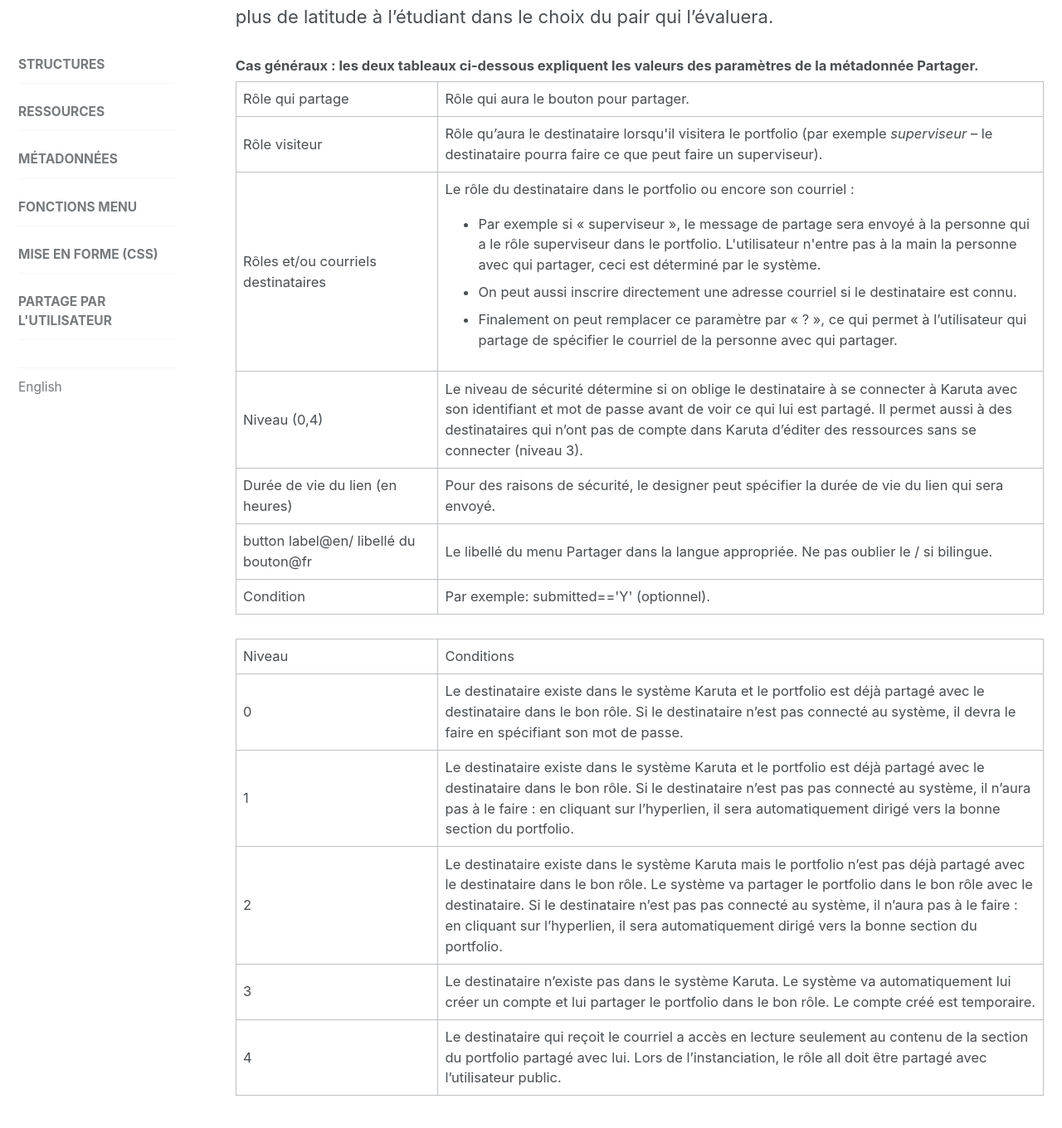
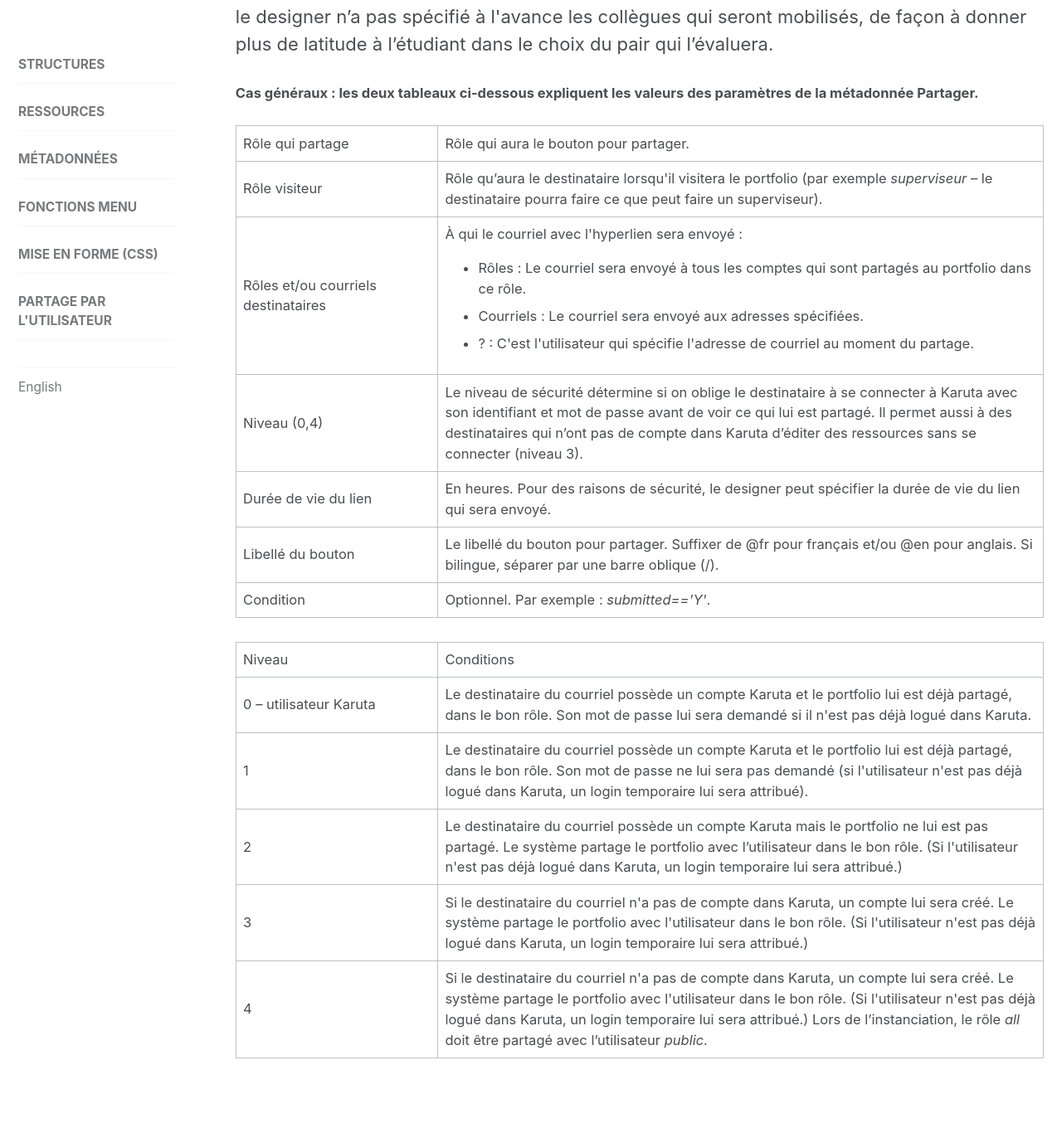
Before and after one commit to karutaproject/karuta-frontend-documentation, a Jekyll site: the page built from _pages/sharing_fr.html, in a window 1280 px wide and 1400 px high, scrolled down 3395 px. Shown: the top 1360 px of the window at 83% size. Built offline with Jekyll 4.4.1, drawn with Linux system fonts in a browser that asks for light colours; some of the changed text lies outside the part shown.

Commit message:
corrections

```diff
--- a/_pages/metadata_fr.html
+++ b/_pages/metadata_fr.html
@@ -548,6 +548,7 @@ sidebar:
 		Niveau 4 - lien public<br>
 		Si l'utilisateur n'est pas logué dans Karuta, un login temporaire lui sera attribué. Il a
 		automatiquement (logué ou non) le rôle <i>all</i> (donc il peut voir mais ne peut rien modifier).
+		Lors de l’instanciation, le rôle <i>all</i> doit être partagé avec l’utilisateur <i>public</i>.
 	</p>
 	<p>
 		Voir section <a href='../sharing_fr/'>PARTAGE PAR L'UTILISATEUR</a> pour une documentation complète
--- a/_pages/sharing_fr.html
+++ b/_pages/sharing_fr.html
@@ -52,8 +52,6 @@ sidebar:
 	d’utilisation usuels&nbsp;:
 </p>
 
-<!-- =================================== -->
-
 <h4>
 	Cas 1&nbsp;– L’étudiant peut montrer son portfolio à n’importe qui (utilisateur Karuta ou non) en mode
 	lecture seulement (aucun droit d’édition).
@@ -68,8 +66,6 @@ sidebar:
 	NOTE 2&nbsp;: Lors de l’instanciation du portfolio, le rôle <i>all</i> doit être partagé avec
 	l’utilisateur <i>public</i>.
 </p>
-
-<!-- =================================== -->
 
 <h4>
 	Cas 2&nbsp;– L’étudiant peut montrer son portfolio à n’importe qui (utilisateur Karuta ou non) en mode
@@ -86,16 +82,15 @@ sidebar:
 	l’utilisateur <i>public</i>.
 </p>
 
-<!-- =================================== -->
-
 <h4>
 	Cas 3&nbsp;– L’étudiant demande à son professeur de procéder à son évaluation&nbsp;; le professeur
 	possède un compte Karuta et le portfolio lui est partagé dans le rôle <i>professeur</i>.
 </h4>
 <p class='champ'>etudiant,professeur,professeur,1,12,Demander une évaluation@fr</p>
-<p>Le professeur reçoit un courriel et clique sur l’hyperlien pour procéder à l’évaluation.</p>
-
-<!-- =================================== -->
+<p>
+	Le professeur qui est partagé au portfolio reçoit un courriel et clique sur l’hyperlien pour procéder
+	à l’évaluation.
+</p>
 
 <h4>
 	Cas 4&nbsp;– L’étudiant demande à son responsable de stage de compléter son évaluation&nbsp;; le
@@ -106,8 +101,6 @@ sidebar:
 	Le responsable de stage reçoit un courriel et clique sur l’hyperlien pour procéder à l’évaluation.
 	Il n’a pas à s’identifier dans le système Karuta. L’hyperlien est valide pendant 12 heures.
 </p>
-
-<!-- =================================== -->
 
 <h4>
 	Cas&nbsp;5 – L’étudiant demande à un de ses collègues d’inscrire un commentaire dans son portfolio
@@ -127,7 +120,7 @@ sidebar:
 	Cas généraux&nbsp;: les deux tableaux ci-dessous expliquent les valeurs des paramètres de
 	la métadonnée Partager.
 </h4>
-
+<p></p>
 <table>
 	<tr>
 		<td width='25%'>Rôle qui partage</td>
@@ -143,17 +136,15 @@ sidebar:
 	<tr>
 		<td>Rôles et/ou courriels destinataires</td>
 		<td>
-			Le rôle du destinataire dans le portfolio ou encore son courriel :
+			À qui le courriel avec l'hyperlien sera envoyé&nbsp;:
 			<ul>
 				<li>
-					Par exemple si « superviseur », le message de partage sera envoyé à la personne qui a le rôle superviseur
-				 	dans le portfolio. L'utilisateur n'entre pas à la main la personne avec qui partager, ceci est déterminé par le
-				 	système.
+					Rôles&nbsp;: Le courriel sera envoyé à tous les comptes qui sont partagés au portfolio
+					dans ce rôle.
 				 </li>
-				<li>On peut aussi inscrire directement une adresse courriel si le destinataire est connu.</li>
+				<li>Courriels&nbsp;: Le courriel sera envoyé aux adresses spécifiées.</li>
 				<li>
-					Finalement on peut remplacer ce paramètre par « ? », ce qui permet à l’utilisateur qui partage de spécifier
-					le courriel de la personne avec qui partager.
+					?&nbsp;: C'est l'utilisateur qui spécifie l'adresse de courriel au moment du partage.
 				</li>
 			</ul>
 		</td>
@@ -161,22 +152,29 @@ sidebar:
 	<tr>
 		<td>Niveau (0,4)</td>
 		<td>
-			Le niveau de sécurité détermine si on oblige le destinataire à se connecter à Karuta avec son identifiant et mot
-		 	de passe avant de voir ce qui lui est partagé.  Il permet aussi à des destinataires qui n’ont pas de compte dans
-		 	Karuta d’éditer des ressources sans se connecter (niveau 3).
+			Le niveau de sécurité détermine si on oblige le destinataire à se connecter à Karuta avec son
+			identifiant et mot de passe avant de voir ce qui lui est partagé. Il permet aussi à des
+			destinataires qui n’ont pas de compte dans Karuta d’éditer des ressources sans se connecter
+			(niveau 3).
 		 </td>
 	</tr>
 	<tr>
-		<td>Durée de vie du lien (en heures)</td>
-		<td>Pour des raisons de sécurité, le designer peut spécifier la durée de vie du lien qui sera envoyé.</td>
+		<td>Durée de vie du lien</td>
+		<td>
+			En heures. Pour des raisons de sécurité, le designer peut spécifier la durée de vie du lien
+			qui sera envoyé.
+		</td>
 	</tr>
 	<tr>
-		<td>button label@en/ libellé du bouton@fr</td>
-		<td>Le libellé du menu Partager dans la langue appropriée.  Ne pas oublier le / si bilingue.</td>
+		<td>Libellé du bouton</td>
+		<td>
+			Le libellé du bouton pour partager. Suffixer de @fr pour français et/ou @en pour anglais.
+			Si bilingue, séparer par une barre oblique (/).
+		</td>
 	</tr>
 	<tr>
 		<td>Condition</td>
-		<td>Par exemple: submitted=='Y' (optionnel).</td>
+		<td>Optionnel. Par exemple&nbsp;: <i>submitted=='Y'</i>.</td>
 	</tr>
 </table>
 <p></p>
@@ -186,40 +184,42 @@ sidebar:
 		<td>Conditions</td>
 	</tr>
 	<tr>
-		<td>0</td>
+		<td>0&nbsp;– utilisateur Karuta</td>
 		<td>
-			Le destinataire existe dans le système Karuta et le portfolio est déjà partagé avec le destinataire dans le bon
-			rôle. Si le destinataire n’est pas connecté au système, il devra le faire en spécifiant son mot de passe.
+			Le destinataire du courriel possède un compte Karuta et le portfolio lui est déjà partagé,
+			dans le bon rôle. Son mot de passe lui sera demandé si il n'est pas déjà logué dans Karuta.
 		</td>
 	</tr>
 	<tr>
 		<td>1</td>
 		<td>
-			Le destinataire existe dans le système Karuta et le portfolio est déjà partagé avec le destinataire dans le bon rôle.
-			Si le destinataire n’est pas pas connecté au système, il n’aura pas à le faire : en cliquant sur l’hyperlien, il sera
-		 	automatiquement dirigé vers la bonne section du portfolio.
+			Le destinataire du courriel possède un compte Karuta et le portfolio lui est déjà partagé,
+			dans le bon rôle. Son mot de passe ne lui sera pas demandé (si l'utilisateur n'est pas déjà
+			logué dans Karuta, un login temporaire lui sera attribué).
 		</td>
 	</tr>
 	<tr>
 		<td>2</td>
 		<td>
-			Le destinataire existe dans le système Karuta mais le portfolio n’est pas déjà partagé avec le destinataire dans le
-			bon rôle. Le système va partager le portfolio dans le bon rôle avec le destinataire. Si le destinataire n’est pas pas
-			connecté au système, il n’aura pas à le faire : en cliquant sur l’hyperlien, il sera automatiquement dirigé vers la
-			bonne section du portfolio.
+			Le destinataire du courriel possède un compte Karuta mais le portfolio ne lui est pas partagé.
+			Le système partage le portfolio avec l’utilisateur dans le bon rôle. (Si l'utilisateur n'est
+			pas déjà logué dans Karuta, un login temporaire lui sera attribué.)
 		</td>
 	</tr>
 	<tr>
 		<td>3</td>
 		<td>
-		Le destinataire n’existe pas dans le système Karuta. Le système va automatiquement lui créer un compte et lui partager
-		le portfolio dans le bon rôle. Le compte créé est temporaire.</td>
-	</tr>
+			Si le destinataire du courriel n'a pas de compte dans Karuta, un compte lui sera créé. Le
+			système partage le portfolio avec l'utilisateur dans le bon rôle. (Si l'utilisateur n'est
+			pas déjà logué dans Karuta, un login temporaire lui sera attribué.)
+		</tr>
 	<tr>
 		<td>4</td>
 		<td>
-			Le destinataire qui reçoit le courriel a accès en lecture seulement au contenu de la section du portfolio partagé avec
-			lui. Lors de l’instanciation, le rôle all doit être partagé avec l’utilisateur public.
+			Si le destinataire du courriel n'a pas de compte dans Karuta, un compte lui sera créé. Le
+			système partage le portfolio avec l'utilisateur dans le bon rôle. (Si l'utilisateur n'est pas
+			déjà logué dans Karuta, un login temporaire lui sera attribué.) Lors de l’instanciation, le
+			rôle <i>all</i> doit être partagé avec l’utilisateur <i>public</i>.
 		</td>
 	</tr>
  </table>
```
